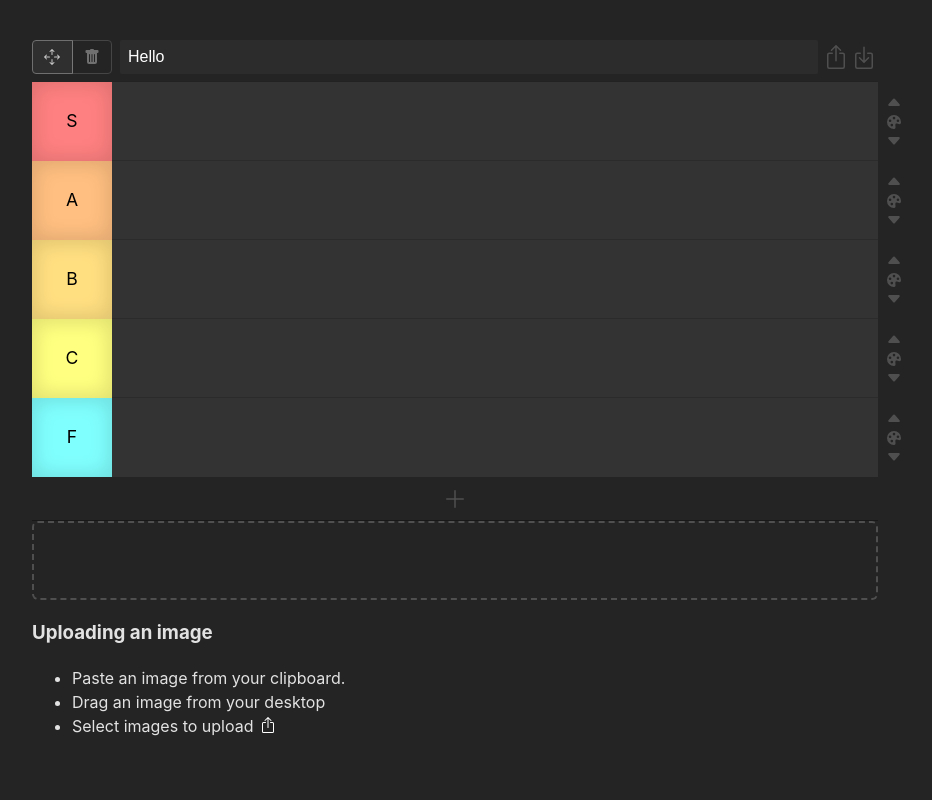
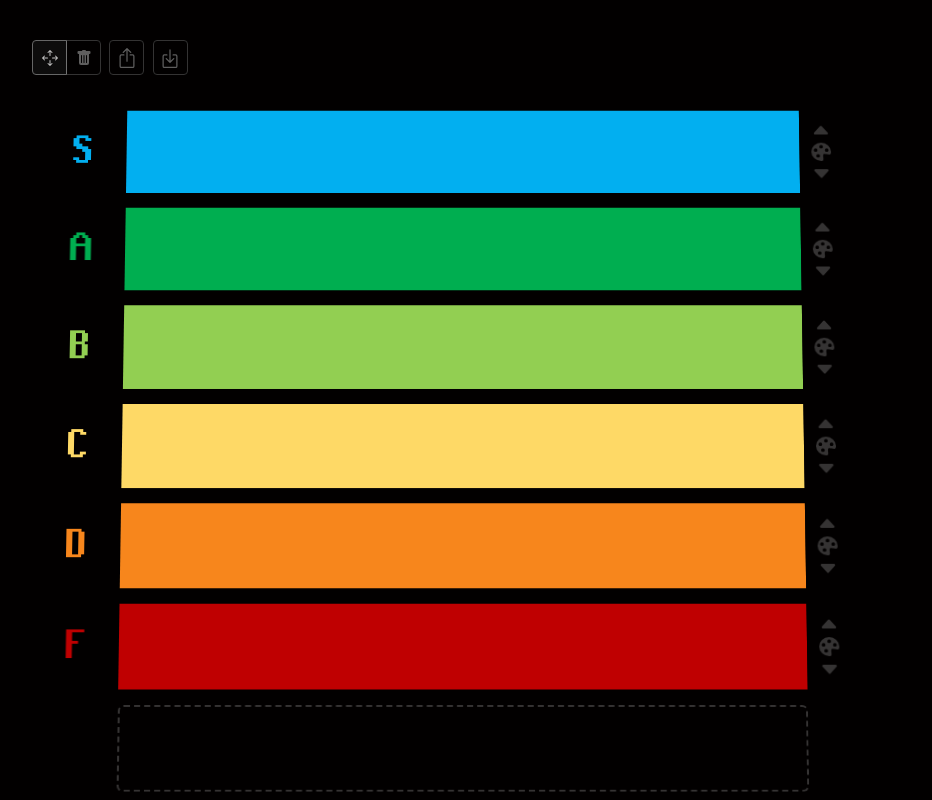
Before and after one commit to lassebomh/tierlist, a Svelte app: page / in a window 1280 px wide. Shown: the top 800 px of the page, without its empty margins (172-1104 px from the left). Built offline with nearby package versions, Linux system fonts and the light colour scheme.

Commit message:
tierzooify

```diff
--- a/src/App.svelte
+++ b/src/App.svelte
@@ -61,45 +61,40 @@
   }}
 />
 <main class:dragging={from !== undefined} class={mode}>
-  <div class="tier-list">
   <div class="tier-list-mode-buttons">
     <button class="tier-list-mode-move" class:active={mode === "mode-move"} onclick={() => (mode = "mode-move")}>
       <Icon icon={"move"} />
     </button>
-      <button
-        class="tier-list-mode-delete"
-        class:active={mode === "mode-delete"}
-        onclick={() => (mode = "mode-delete")}
-      >
+    <button class="tier-list-mode-delete" class:active={mode === "mode-delete"} onclick={() => (mode = "mode-delete")}>
       <Icon icon={"trash"} />
     </button>
-    </div>
-    <div class="tier-list-meta-buttons">
-      <input class="tier-list-title" placeholder="Enter a name..." type="text" bind:value={tierlist.name} />
     <button
+      class="tier-list-upload"
       onclick={async () => {
         const file = await requestFileUpload("application/json");
         if (file === null) return;
         tierlist = JSON.parse(await readAsText(file));
       }}
     >
-        <Icon icon={"box-out"} width={24} height={24} />
+      <Icon icon={"box-out"} width={20} height={20} />
     </button>
     <button
+      class="tier-list-download"
       onclick={() => {
         downloadFile(slugify(tierlist.name) + ".json", JSON.stringify(tierlist, undefined, 2));
       }}
     >
-        <Icon icon={"box-in"} width={24} height={24} />
+      <Icon icon={"box-in"} width={20} height={20} />
     </button>
   </div>
-    <div></div>
 
+  <div class="tier-list">
     {#each tierlist.tiers as tier, tier_index}
       <!-- svelte-ignore a11y_no_static_element_interactions -->
       <div
         class="tier"
-        style:background-color={tier.color}
+        style:color={tier.color}
+        style:outline-color={tier.color}
         ondragover={(e) => {
           e.preventDefault();
           e.stopPropagation();
@@ -107,14 +102,19 @@
         }}
         ondrop={onDrop}
       >
-        <div class="tier-name-edit" contenteditable="true" bind:textContent={tier.name}></div>
+        <div
+          class="tier-name-edit"
+          contenteditable="true"
+          style:outline-color={tier.color}
+          bind:textContent={tier.name}
+        ></div>
         {@render DeleteOverlay(() => {
           tierlist.uncategorized.push(...tier.items);
           tierlist.tiers.splice(tier_index, 1);
         })}
       </div>
 
-      <div class="tier-items">
+      <div class="tier-items" style:background-color={tier.color}>
         {#each tier.items as item, item_index (item.id)}
           <!-- svelte-ignore a11y_no_static_element_interactions -->
           <div
@@ -155,14 +155,14 @@
             ];
           }}
         >
-          <Icon icon="caret-up" width={16} height={16} />
+          <Icon icon="caret-up" width={20} height={20} />
         </button>
         <label style="position: relative;">
-          <Icon icon="palette" width={14} height={14} />
+          <Icon icon="palette" width={20} height={20} />
           <input
             type="color"
             bind:value={tier.color}
-            style="width: 0; height: 0; border: none; background: none; bottom: 0; right: 0; position: absolute;"
+            style="width: 0; height: 0; border: none; background: none; bottom: 0; right: 0; position: absolute; padding: 0;"
           />
         </label>
         <button
@@ -174,26 +174,10 @@
             ];
           }}
         >
-          <Icon icon="caret-down" width={16} height={16} />
+          <Icon icon="caret-down" width={20} height={20} />
         </button>
       </div>
     {/each}
-    <div></div>
-    <div class="tier-create">
-      <button
-        onclick={() => {
-          tierlist.tiers.push({
-            color: "#ececec",
-            items: [],
-            name: "",
-          });
-        }}
-      >
-        <Icon icon="plus-circle" width={24} height={24} />
-      </button>
-    </div>
-    <div></div>
-    <div></div>
     <div class="uncategorized">
       <div class="tier-items">
         {#each tierlist.uncategorized as item, item_index (item.id)}
@@ -232,10 +216,10 @@
   <h3>Uploading an image</h3>
   <ul class="how-to-upload">
     <li><div>Paste an image from your clipboard.</div></li>
-    <li><div>Drag an image from your desktop</div></li>
+    <li><div>Drag an image from your desktop.</div></li>
     <li>
       <div>
-        Select images to upload
+        Select images to upload:
         <button
           style="display: inline; color: white;"
           onclick={async () => {
@@ -306,13 +290,18 @@
     width: 70vw;
     max-width: 100vw;
     padding: 0 12px;
+    perspective: 8000px;
     flex-grow: 1;
   }
 
   .tier-list {
     display: grid;
+    row-gap: 1rem;
     grid-template-columns: max-content 1fr auto;
-    grid-template-rows: 1fr;
+    grid-template-rows: auto;
+
+    transform-style: preserve-3d;
+    transform: rotateX(20deg);
   }
 
   .tier-list-meta-buttons {
@@ -332,39 +321,12 @@
     margin-left: 8px;
   }
 
-  .tier {
-    box-shadow: inset 0px 0px 20px 3px #0002;
-    position: relative;
-  }
-
   .tier-create {
     display: flex;
     justify-content: center;
     align-items: start;
     padding: 8px;
     grid-column: 1 / 3;
-
-    > button {
-      background: none;
-      border: none;
-      cursor: pointer;
-      display: flex;
-      align-items: center;
-      justify-content: center;
-      aspect-ratio: 1;
-      padding: 0.1em;
-      font-size: 1.3em;
-      line-height: 1;
-      color: #fff3;
-
-      &:hover {
-        color: white;
-      }
-
-      &:disabled {
-        pointer-events: none;
-      }
-    }
   }
 
   .tier-list-mode-buttons {
@@ -372,13 +334,17 @@
     padding: 0 0 8px 0;
 
     .tier-list-mode-move,
-    .tier-list-mode-delete {
+    .tier-list-mode-delete,
+    .tier-list-download,
+    .tier-list-upload {
       border: 1px solid #666;
       color: #bbb;
-      flex-grow: 1;
+      /* flex-grow: 1; */
       aspect-ratio: unset;
       border-radius: 4px;
       opacity: 0.5;
+      height: 35px;
+      aspect-ratio: 1;
 
       &.active {
         opacity: 0.75;
@@ -402,6 +368,10 @@
       border-top-left-radius: 0;
       border-bottom-left-radius: 0;
       margin-left: -0.5px;
+    }
+    .tier-list-download,
+    .tier-list-upload {
+      margin-left: 0.4em;
     }
   }
 
@@ -428,24 +398,34 @@
   }
 
   .tier-reorder-buttons {
-    margin-left: 6px;
+    margin-left: 10px;
     display: flex;
     flex-direction: column;
     justify-content: center;
+    align-items: start;
     gap: 0em;
+    font-size: 1em;
+    height: 100%;
+    width: 90px;
+    aspect-ratio: 1;
+  }
+
+  .tier {
+    position: relative;
+    width: 90px;
   }
 
   .tier-name-edit {
-    min-width: 80px;
     height: 100%;
-    padding: 10px;
-    color: black;
+    padding: 0px;
     display: flex;
     flex-direction: column;
     justify-content: center;
     align-items: center;
     font-weight: 400;
-    font-size: 1.1em;
+    font-size: 3rem;
+
+    outline: none !important;
 
     .dragging & {
       pointer-events: none;
@@ -456,13 +436,7 @@
     display: flex;
     flex-direction: row;
     flex-wrap: wrap;
-    background-color: #fff1;
-    min-height: 80px;
-
-    :where(&:not(:nth-child(3))) {
-      border-top: 1px solid #0005;
-      margin-top: -1px;
-    }
+    min-height: 90px;
   }
 
   .tier-item {
@@ -470,9 +444,8 @@
     cursor: pointer;
     position: relative;
     line-height: 0;
-
     > img {
-      max-height: 100px;
+      max-height: 90px;
     }
   }
 
@@ -480,8 +453,8 @@
     position: absolute;
     inset: 0;
     pointer-events: none;
-    border: 1px solid transparent;
-    --drop-target-border-color: cornflowerblue;
+    border: 2px solid transparent;
+    --drop-target-border-color: rgba(255, 255, 255, 1);
 
     &.after {
       left: 50%;
@@ -502,7 +475,7 @@
   }
 
   :first-child > .drop-handle.before {
-    border-width: 2px;
+    border-width: 4px;
   }
 
   .drop-handle-container {
@@ -518,7 +491,7 @@
     outline: 2px #fff3 dashed;
     outline-offset: -2px;
     background: transparent;
-    grid-column: 1 / 3;
+    grid-column: 2 / 3;
     display: flex;
     flex-direction: column;
     position: relative;
--- a/src/app.css
+++ b/src/app.css
@@ -4,12 +4,11 @@
   font-weight: 400;
 
   color: rgba(255, 255, 255, 0.87);
-  background-color: #242424;
+  background-color: #020000;
+  /* text-rendering: geometricPrecision; */
+  /* -webkit-font-smoothing: antialiased; */
+  /* -moz-osx-font-smoothing: grayscale; */
 
-  font-synthesis: none;
-  text-rendering: optimizeLegibility;
-  -webkit-font-smoothing: antialiased;
-  -moz-osx-font-smoothing: grayscale;
 }
 
 body {
@@ -17,8 +16,15 @@ body {
   display: flex;
   flex-direction: column;
   min-height: 100vh;
+  font-family: 'Runescape Bold';
+
 }
 
 * {
   box-sizing: border-box;
 }
+
+@font-face {
+  font-family: 'Runescape Bold';
+  src: url(/fonts/runescape_bold.ttf);
+}
--- a/src/assets/tierlists/default.json
+++ b/src/assets/tierlists/default.json
@@ -5,27 +5,32 @@
     {
       "name": "S",
       "items": [],
-      "color": "#ff8080"
+      "color": "#02aff0"
     },
     {
       "name": "A",
       "items": [],
-      "color": "#ffbf80"
+      "color": "#00ae50"
     },
     {
       "name": "B",
       "items": [],
-      "color": "#ffdf80"
+      "color": "#92cf52"
     },
     {
       "name": "C",
       "items": [],
-      "color": "#ffff80"
+      "color": "#fed966"
+    },
+    {
+      "name": "D",
+      "items": [],
+      "color": "#f7861c"
     },
     {
       "name": "F",
       "items": [],
-      "color": "#80ffff"
+      "color": "#bf0001"
     }
   ]
 }
```
Also changed, not shown: public/fonts/runescape_bold.ttf (added). Lines whose indentation alone changed are shown as unchanged.
